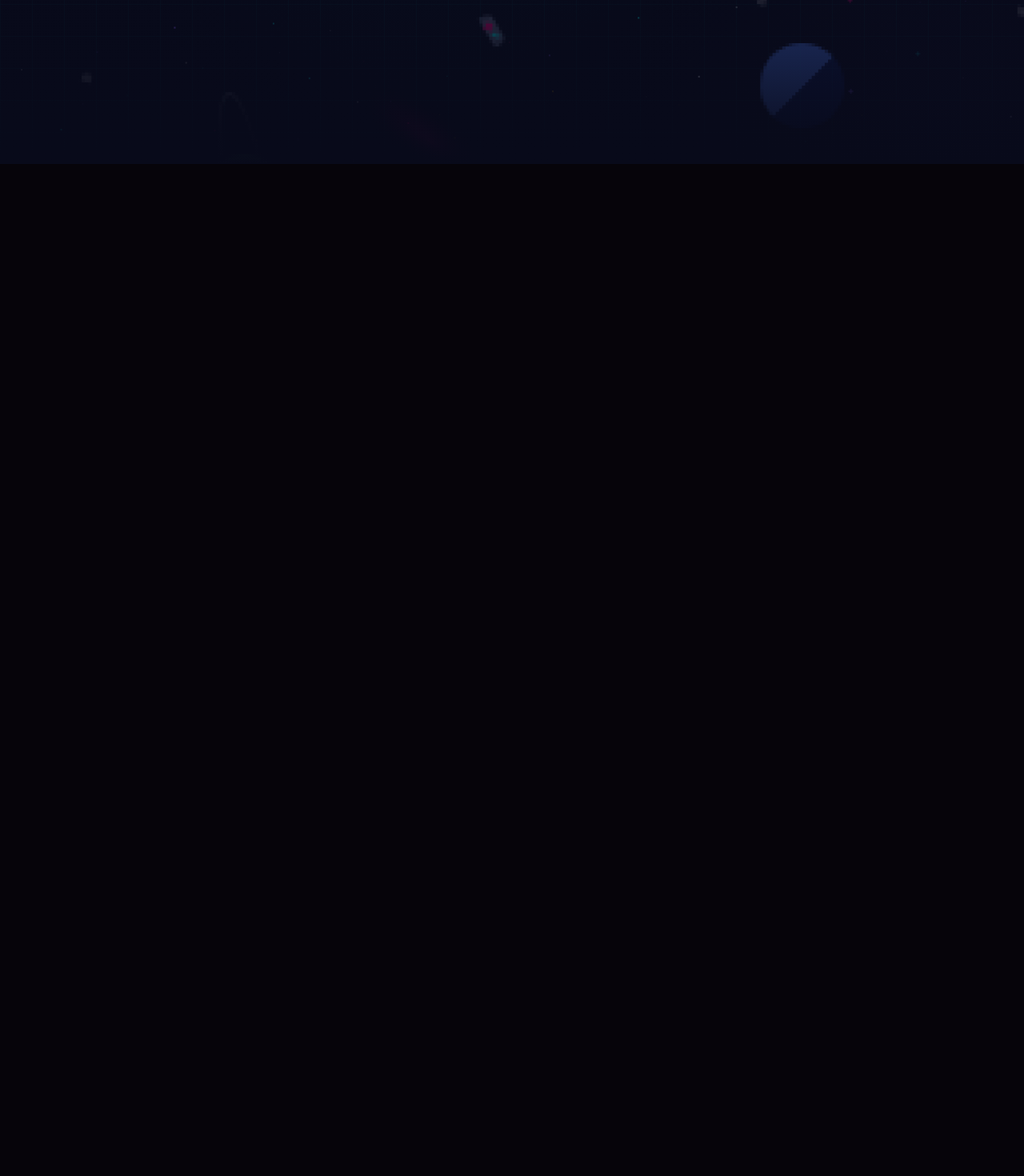
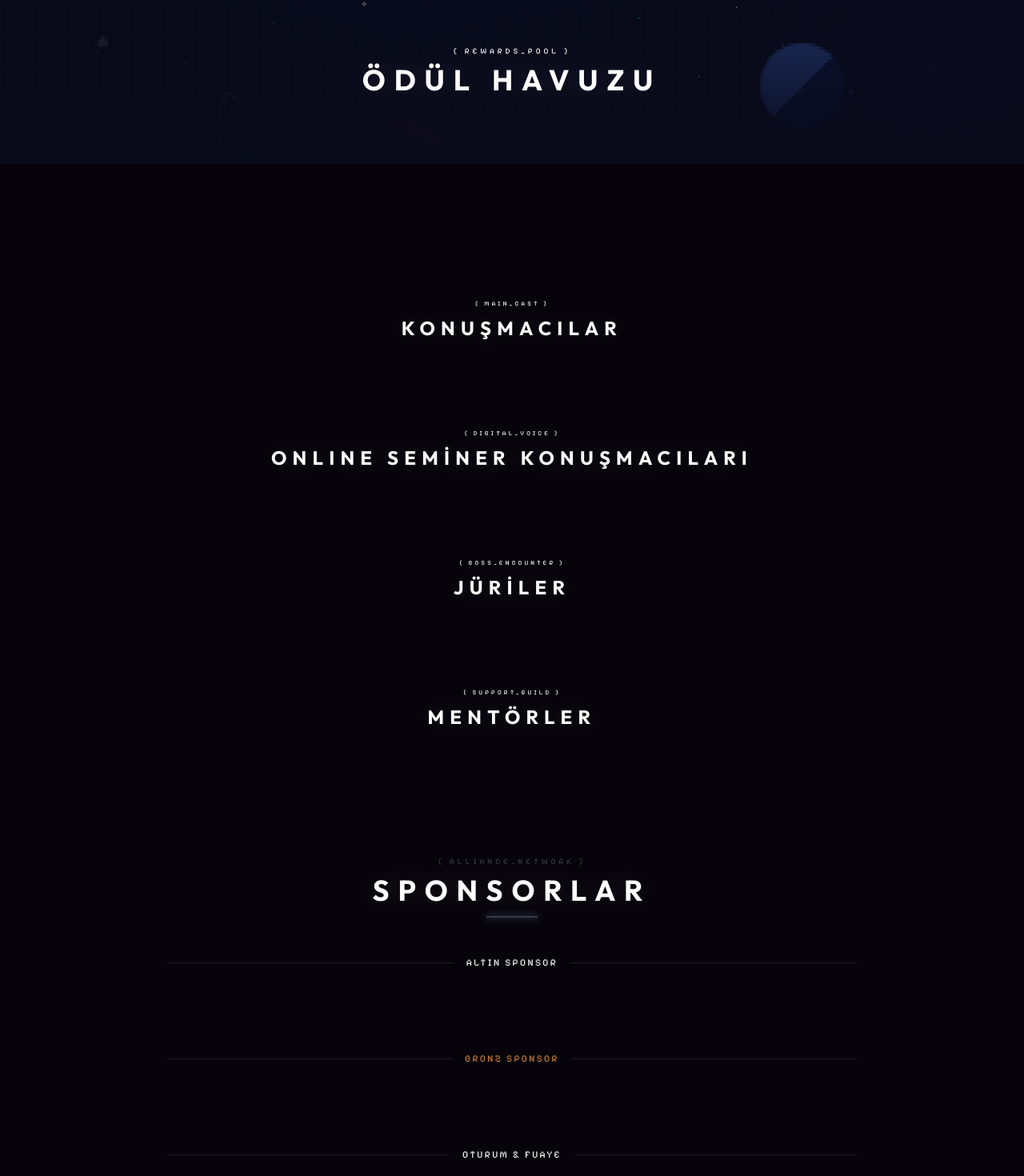
Before and after one commit to skylab-kulubu/skylab-yildizjam, a Next.js app: page / in a window 1280 px wide. Shown: the part 595-2065 px from the top of the page at 80% size. Before the commit the page ends 800 px from the top, so only its background shows below. Built offline with nearby package versions, Linux system fonts and the light colour scheme.

Commit message:
feat: implement PageSection component and refactor sections

```diff
--- a/src/app/page.tsx
+++ b/src/app/page.tsx
@@ -1,3 +1,5 @@
+"use client";
+
 import Header from "@/components/Header";
 import Hero from "@/components/Hero";
 import Features from "@/components/Features";
@@ -16,8 +18,8 @@ export default function Home() {
       <Hero />
       <Features />
       <Prizes />
+      <Experts />
       <Sponsors />
-      <Experts />
       <FAQ />
       <Footer />
     </main>
--- a/src/components/Experts.tsx
+++ b/src/components/Experts.tsx
@@ -1,3 +1,55 @@
+"use client";
+
+import PageSection from "./PageSection";
+
 export default function Experts() {
-  return null;
+  const sections = [
+    {
+      id: "konusmacilar",
+      title: "KONUŞMACILAR",
+      tag: "MAIN_CAST",
+      color: "var(--color-brand-action)",
+      count: 5,
+    },
+    {
+      id: "online-seminer",
+      title: "ONLINE SEMİNER KONUŞMACILARI",
+      tag: "DIGITAL_VOICE",
+      color: "var(--color-brand-main)",
+      count: 4,
+    },
+    {
+      id: "juriler",
+      title: "JÜRİLER",
+      tag: "BOSS_ENCOUNTER",
+      color: "var(--color-brand-reward)",
+      count: 3,
+    },
+    {
+      id: "mentorler",
+      title: "MENTÖRLER",
+      tag: "SUPPORT_GUILD",
+      color: "var(--color-brand-glow)",
+      count: 8,
+    },
+  ];
+
+  return (
+    <div className="flex flex-col">
+      {sections.map((s) => (
+        <PageSection
+          key={s.id}
+          id={s.id}
+          title={s.title}
+          tag={s.tag}
+          color={s.color}
+          variant="subcategory"
+          className="py-0"
+          showBar={true}
+        >
+          {" "}
+        </PageSection>
+      ))}
+    </div>
+  );
 }
--- a/src/components/Faq.tsx
+++ b/src/components/Faq.tsx
@@ -1,3 +1,16 @@
+"use client";
+
+import PageSection from "./PageSection";
+
 export default function Faq() {
-  return null;
+  return (
+    <PageSection
+      id="sss"
+      tag="KNOWLEDGE_BASE"
+      title="SIKÇA SORULAN SORULAR"
+      showBar={true}
+    >
+      {" "}
+    </PageSection>
+  );
 }
--- a/src/components/Features.tsx
+++ b/src/components/Features.tsx
@@ -1,3 +1,16 @@
+import PageSection from "./PageSection";
+
 export default function Features() {
-  return null;
+  return (
+    <PageSection
+      id="features"
+      tag="CORE_FEATURES"
+      title="NEDEN KATILMALISIN?"
+      variant="hero"
+      color="var(--color-brand-glow)"
+      showBar={true}
+    >
+      <div className="w-full text-white/60">neden katılmalıyım</div>
+    </PageSection>
+  );
 }
--- /dev/null
+++ b/src/components/PageSection.tsx
@@ -0,0 +1,99 @@
+"use client";
+
+import { motion } from "framer-motion";
+import { staggerContainer, fadeUp } from "@/lib/animations";
+
+interface PageSectionProps {
+  id?: string;
+  tag: string;
+  title: string;
+  children: React.ReactNode;
+  color?: string;
+  className?: string;
+  variant?: "hero" | "section" | "subcategory";
+  isFullWidth?: boolean;
+  showBar?: boolean;
+}
+
+export default function PageSection({
+  id,
+  tag,
+  title,
+  children,
+  color,
+  className = "",
+  variant = "section",
+  isFullWidth = false,
+  showBar = false,
+}: PageSectionProps) {
+  const baseColor = color || "#64748b";
+
+  const sizes = {
+    hero: {
+      title: "text-4xl sm:text-6xl",
+      tag: "text-[12px]",
+      gap: "gap-16",
+      py: "py-32",
+    },
+    section: {
+      title: "text-3xl sm:text-4xl",
+      tag: "text-[10px]",
+      gap: "gap-12",
+      py: "py-24",
+    },
+    subcategory: {
+      title: "text-xl sm:text-2xl",
+      tag: "text-[8px]",
+      gap: "gap-8",
+      py: "py-12",
+    },
+  };
+
+  const currentSize = sizes[variant];
+
+  return (
+    <motion.section
+      id={id}
+      initial="hidden"
+      whileInView="show"
+      viewport={{ once: true, margin: "-100px" }}
+      variants={staggerContainer}
+      className={`relative z-10 w-full transform-gpu ${currentSize.py} ${className}`}
+      style={{ "--layout-color": baseColor } as React.CSSProperties}
+    >
+      <div
+        className={`${isFullWidth ? "w-full" : "max-w-7xl mx-auto px-4 sm:px-6"}`}
+      >
+        <div className={`flex flex-col items-center ${currentSize.gap}`}>
+          <motion.div variants={fadeUp} className="text-center space-y-3">
+            <p
+              className={`font-pixel ${currentSize.tag} uppercase tracking-[0.4em] mb-2`}
+              style={{
+                color: `color-mix(in srgb, ${baseColor}, transparent 50%)`,
+              }}
+            >
+              [ {tag} ]
+            </p>
+
+            <h2
+              className={`font-display ${currentSize.title} font-bold tracking-[0.3em] uppercase text-white drop-shadow-[0_0_15px_rgba(255,255,255,0.1)]`}
+            >
+              {title}
+            </h2>
+
+            {showBar && (
+              <div
+                className={`h-0.5 ${variant === "hero" ? "w-24" : "w-16"} mx-auto mt-2 shadow-[0_0_10px_var(--layout-color)]`}
+                style={{
+                  backgroundColor: `color-mix(in srgb, ${baseColor}, transparent 50%)`,
+                }}
+              />
+            )}
+          </motion.div>
+
+          {children}
+        </div>
+      </div>
+    </motion.section>
+  );
+}
--- a/src/components/Prizes.tsx
+++ b/src/components/Prizes.tsx
@@ -1,3 +1,19 @@
+"use client";
+
+import PageSection from "./PageSection";
+
 export default function Prizes() {
-  return null;
+  return (
+    <PageSection
+      id="oduller"
+      tag="REWARDS_POOL"
+      title="ÖDÜL HAVUZU"
+      color="var(--color-brand-reward)"
+      variant="section"
+      className="py-12 mb-24"
+      showBar={true}
+    >
+      {" "}
+    </PageSection>
+  );
 }
--- a/src/components/Sponsors.tsx
+++ b/src/components/Sponsors.tsx
@@ -1,3 +1,88 @@
+"use client";
+
+import { motion } from "framer-motion";
+import { staggerContainer, fadeUp } from "@/lib/animations";
+import PageSection from "./PageSection";
+
+const SPONSOR_CATEGORIES = [
+  {
+    id: "gold",
+    title: "Altın Sponsor",
+    color: "var(--color-brand-reward)",
+    count: 2,
+  },
+  {
+    id: "bronze",
+    title: "Bronz Sponsor",
+    color: "#CD7F32",
+    count: 3,
+  },
+  {
+    id: "session",
+    title: "Oturum & Fuaye",
+    color: "var(--color-brand-glow)",
+    count: 4,
+  },
+  {
+    id: "product",
+    title: "Ürün Sponsorları",
+    color: "var(--color-brand-action)",
+    count: 6,
+  },
+];
+
+const SponsorRow = ({
+  title,
+  color,
+  count,
+}: {
+  title: string;
+  color: string;
+  count: number;
+}) => {
+  return (
+    <div className="space-y-6 w-full flex flex-col items-center">
+      <motion.div
+        variants={fadeUp}
+        className="flex items-center gap-4 w-full max-w-4xl mx-auto px-4"
+      >
+        <div className="h-px flex-1 bg-white/10" />
+        <h3
+          className="font-pixel text-[10px] sm:text-xs tracking-[0.2em] whitespace-nowrap uppercase"
+          style={{ color: color }}
+        >
+          {title}
+        </h3>
+        <div className="h-px flex-1 bg-white/10" />
+      </motion.div>
+
+      <motion.div
+        variants={staggerContainer}
+        className="flex flex-wrap justify-center items-center gap-3 sm:gap-4 w-full max-w-5xl mx-auto px-4"
+      ></motion.div>
+    </div>
+  );
+};
+
 export default function Sponsors() {
-  return null;
+  return (
+    <PageSection
+      id="sponsorlar"
+      tag="ALLIANCE_NETWORK"
+      title="SPONSORLAR"
+      variant="section"
+      showBar={true}
+    >
+      <div className="w-full space-y-16 lg:space-y-20">
+        {SPONSOR_CATEGORIES.map((category) => (
+          <SponsorRow
+            key={category.id}
+            title={category.title}
+            color={category.color}
+            count={category.count}
+          />
+        ))}
+      </div>
+    </PageSection>
+  );
 }
--- /dev/null
+++ b/src/lib/animations.ts
@@ -0,0 +1,20 @@
+import { Variants } from "framer-motion";
+
+export const staggerContainer: Variants = {
+  hidden: { opacity: 0 },
+  show: { opacity: 1, transition: { staggerChildren: 0.15 } },
+};
+
+export const fadeUp: Variants = {
+  hidden: { opacity: 0, y: 30 },
+  show: { opacity: 1, y: 0, transition: { duration: 0.6, ease: "easeOut" } },
+};
+
+export const fadeScale: Variants = {
+  hidden: { opacity: 0, scale: 0.9 },
+  show: {
+    opacity: 1,
+    scale: 1,
+    transition: { duration: 0.5, ease: "backOut" },
+  },
+};
--- a/tsconfig.json
+++ b/tsconfig.json
@@ -26,9 +26,12 @@
     "next-env.d.ts",
     "**/*.ts",
     "**/*.tsx",
+    "src/**/*.ts",
+    "src/**/*.tsx",
     ".next/types/**/*.ts",
     ".next/dev/types/**/*.ts",
-    "**/*.mts"
+    "**/*.mts",
+    "src/components/Card.jsx"
   ],
   "exclude": ["node_modules"]
 }
```
